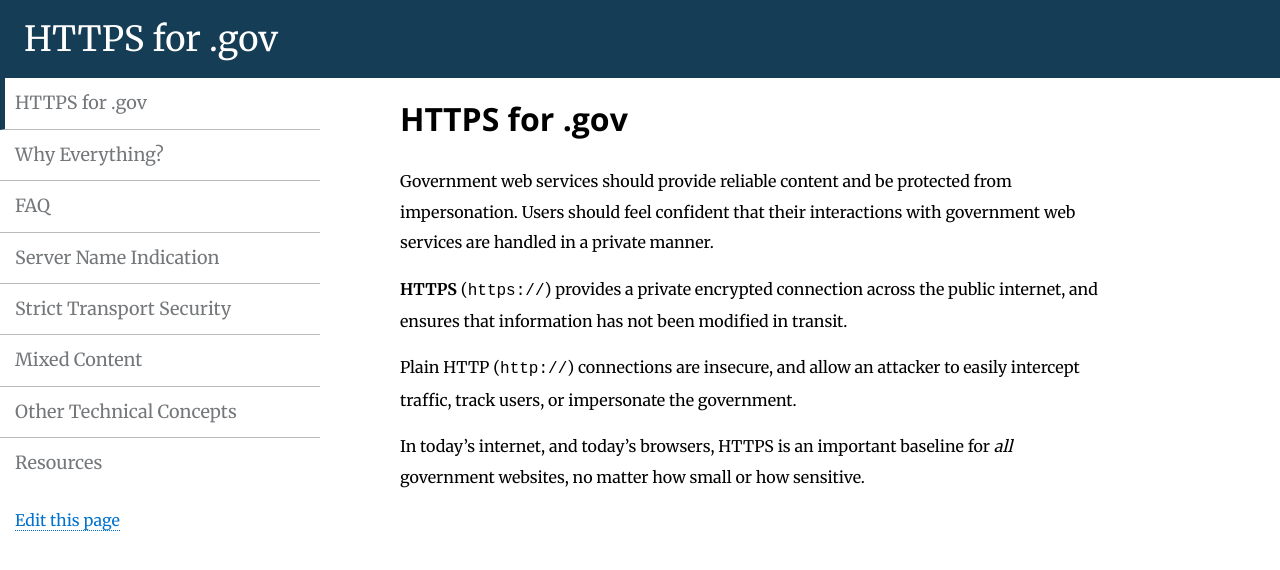
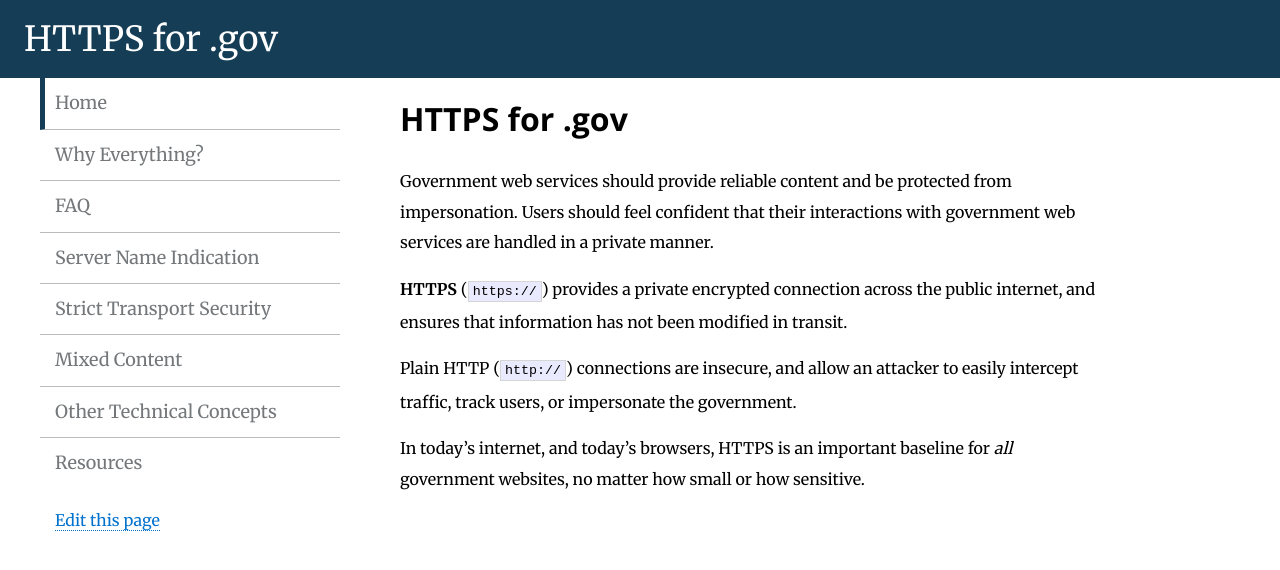
Before and after one commit to GSA/https, a Jekyll site: the page built from pages/index.md, in a window 1280 px wide. Shown: the top 570 px of the page. Built offline with Jekyll 4.4.1, drawn with Linux system fonts in a browser that asks for light colours; Markdown is read by kramdown in place of the engine named in the settings.

Commit message:
linkifying header, fixing inline <code>

```diff
--- a/_config.yml
+++ b/_config.yml
@@ -26,7 +26,7 @@
 # Navigation
 # List links that should appear in the site sidebar here
 navigation:
-- text: HTTPS for .gov
+- text: Home
   url: /
 - text: Why Everything?
   url: /everything/
--- a/_layouts/default.html
+++ b/_layouts/default.html
@@ -41,7 +41,9 @@
 
 <div class="container">
   <header role="banner">
-    <h1>{{ site.name }}</h1>
+    <h1>
+      <a href="/">{{ site.name }}</a>
+    </h1>
   </header>
 
   <div class="wrap content">
--- a/assets/css/styles.css
+++ b/assets/css/styles.css
@@ -107,6 +107,13 @@
   background-color: #153E56;
   padding: 1.5em;
   color: #ffffff; }
+  header h1 a,
+  header h1 a:link,
+  header h1 a:visited {
+    color: #ffffff;
+    border-bottom: 0px; }
+  header h1 a:hover {
+    border-bottom: 1px solid #fff; }
 
 header h1 {
   margin: 0;
@@ -144,6 +151,13 @@
 .invisible {
   visibility: hidden; }
 
+p > code, li > code {
+  padding: 2px 4px;
+  background-color: #eaeaff;
+  border: 1px solid #d5d5d5;
+  font-size: 10pt;
+  font-family: monospace; }
+
 pre {
   max-width: 100%;
   font-size: 0.875em;
@@ -161,7 +175,7 @@
 aside {
   width: 25%;
   left: 0%;
-  position: fixed; }
+  position: absolute; }
 
 .main-content {
   left: 30%;
```
Also changed, not shown: assets/_sass/styles.scss (+25 -6 lines), 1 other file.
